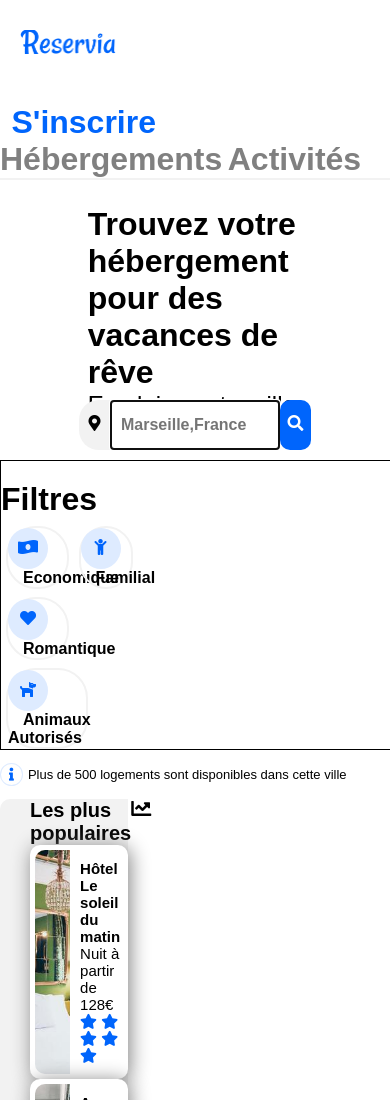
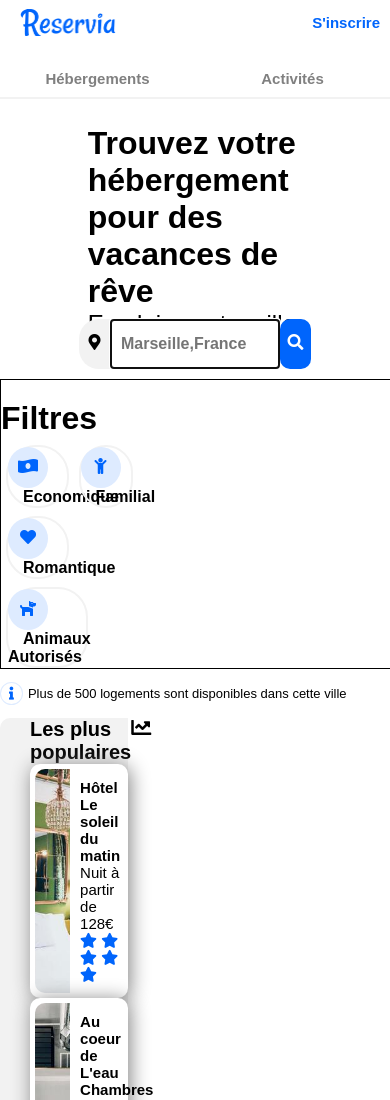
Before and after one commit to tison1405/DamienTison-2-18012021, a plain HTML site: page Header.html in a window 390 px wide. Shown: the top 1100 px of the page. Drawn offline with Linux system fonts and the light colour scheme; a web font is replaced by a local one.

Commit message:
correctif ligne1

```diff
--- a/reservia.css
+++ b/reservia.css
@@ -491,58 +491,71 @@ footer div
 
 
 
-@media screen and (max-width: 700px)
+@media screen and (max-width: 1000px)
 {
     #ligne1
     {
         flex-wrap: wrap;
         justify-content: space-between;
-        border-bottom: 2px solid #F2F2F2;
+        padding-top: 0;
+
     }
     #logo:nth-child(1)
     {
         order: 1;
         width: 49%;
         padding-left: 20px;
+        display: flex;
+        flex-direction: column;
+        justify-content: center;
+
     }
     #logo img
     {
         width: 50%;
-        height: 50%;
+        height: 60%;
     }
     .h:nth-child(2)
     {
         order: 3;
-        width: 49%;
+        width: 50%;
         text-align: center;
+        margin-top: 25px;
     }
     .a:nth-child(3)
     {
         order: 4;
-        width: 49%;
+        width: 50%;
         text-align: center;
+        margin-top: 25px;
     }
     .i:nth-child(4)
     {
         order: 2;
         width: 40%;
-        padding-top: 25px;
-        padding-right: 50px;
+        padding-right: 10px;
+        display: flex;
+        flex-direction: column;
+        justify-content: center;
     }
     .i a
     {
-        font-size: xx-large;
+        font-size: 15px;
     }
     .h a
     {
-        font-size: xx-large;
+        font-size: 15px;
         display: block;
         font-weight: bold;
+        border-bottom: 2px solid #F2F2F2;
+        padding-bottom: 10px;
     }
     .a a
     {
-        font-size:xx-large;
+        font-size:15px;
         display: block;
+        border-bottom: 2px solid #F2F2F2;
+        padding-bottom: 10px;
     }
     .h a:hover
     {
```
